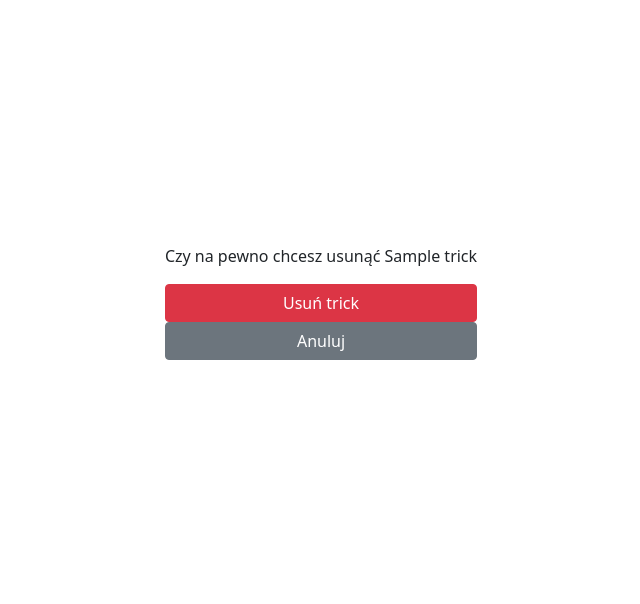
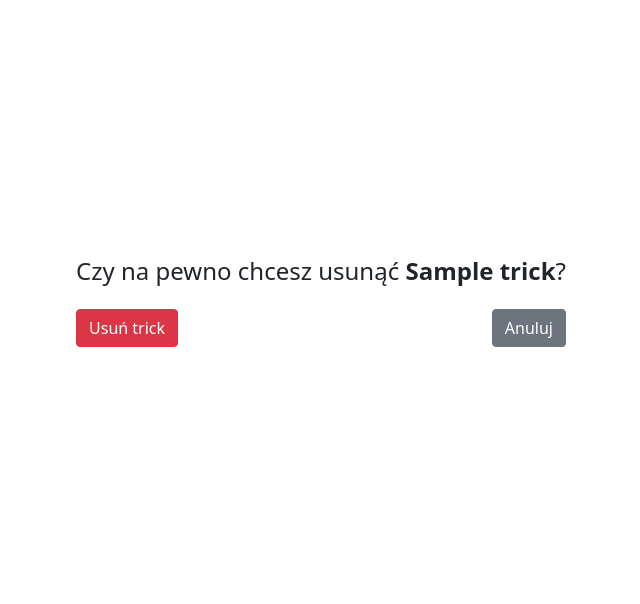
Before and after one commit to g0sie/kendama-progress-tracker, a Django app: page /tricks/1/delete in a window 1280 px wide. Shown: the part 98-702 px from the top of the page, without its empty margins (319-959 px from the left). Run offline with Django 4.2, Linux system fonts and the light colour scheme; a user stored in the database is signed in; tables that the repository leaves empty hold one stand-in row (values such as "Sample post").

Commit message:
add template and css for delete_trick view

```diff
--- /dev/null
+++ b/tricks/static/tricks/css/delete_trick.css
@@ -0,0 +1,20 @@
+.delete-container {
+    display: flex;
+    flex-direction: column;
+    justify-content: center;
+    align-items: center;
+    margin: 0 auto;
+    width: fit-content;
+    height: calc(100vh - 2*(73px + 24px));
+}
+
+.delete-message span {
+    font-weight: 600;
+}
+
+.delete-buttons {
+    display: flex;
+    justify-content: space-between;
+    width: 100%;
+    margin-top: 1rem;
+}
--- a/tricks/templates/tricks/delete_trick.html
+++ b/tricks/templates/tricks/delete_trick.html
@@ -1,13 +1,16 @@
 {% extends 'main/base.html' %}
 {% load static %}
-{% block styles %}<link rel="stylesheet" href="{% static "tricks/css/draw_trick.css"  %}">{% endblock %}
+{% block styles %}<link rel="stylesheet" href="{% static "tricks/css/delete_trick.css"  %}">{% endblock %}
 {% block title %} usuń trik {% endblock %}
 {% block body %}
-  <div class='draw-trick-container'>
-    <div class='no-trick-message'>
-      <p>Czy na pewno chcesz usunąć <span>{{ user_trick.trick.name }}</span></p>
-      <a href={% url 'tricks:delete_trick' user_trick.pk %} class="btn btn-danger">Usuń trick</a>
-      <a href={% url 'tricks:user_tricks' %} class="btn btn-secondary">Anuluj</a>
+  <div class='delete-container'>
+    <h4 class='delete-message'>Czy na pewno chcesz usunąć <span>{{ user_trick.trick.name }}</span>?</h4>
+    <div class="delete-buttons">
+        <form action="{% url 'tricks:delete' user_trick.pk %}" method="post">
+            {% csrf_token %}
+            <button type="submit" class="btn btn-danger">Usuń trick</button>
+        </form>
+        <a href={% url 'tricks:user_tricks' %} class="btn btn-secondary">Anuluj</a>
     </div>
   </div>
 {% endblock %}
--- a/tricks/templates/tricks/user_tricks.html
+++ b/tricks/templates/tricks/user_tricks.html
@@ -22,9 +22,9 @@
             <div class="card {% card_color user_trick.rank %} h-100 text-center">
               <div class="card-header">
                   <h5 class="trick-name">{{ user_trick.trick.name }}</h5>
-                  <button class="delete btn btn-danger">
+                  <a class="delete btn btn-danger" href="{% url "tricks:delete" user_trick.id %}">
                     <img class="delete-icon" src="{% static "tricks/img/remove.svg" %}">
-                  </button>
+                  </a>
               </div>
               <ul class="list-group list-group-flush">
                 {% if user_trick.trick.official %}
```
